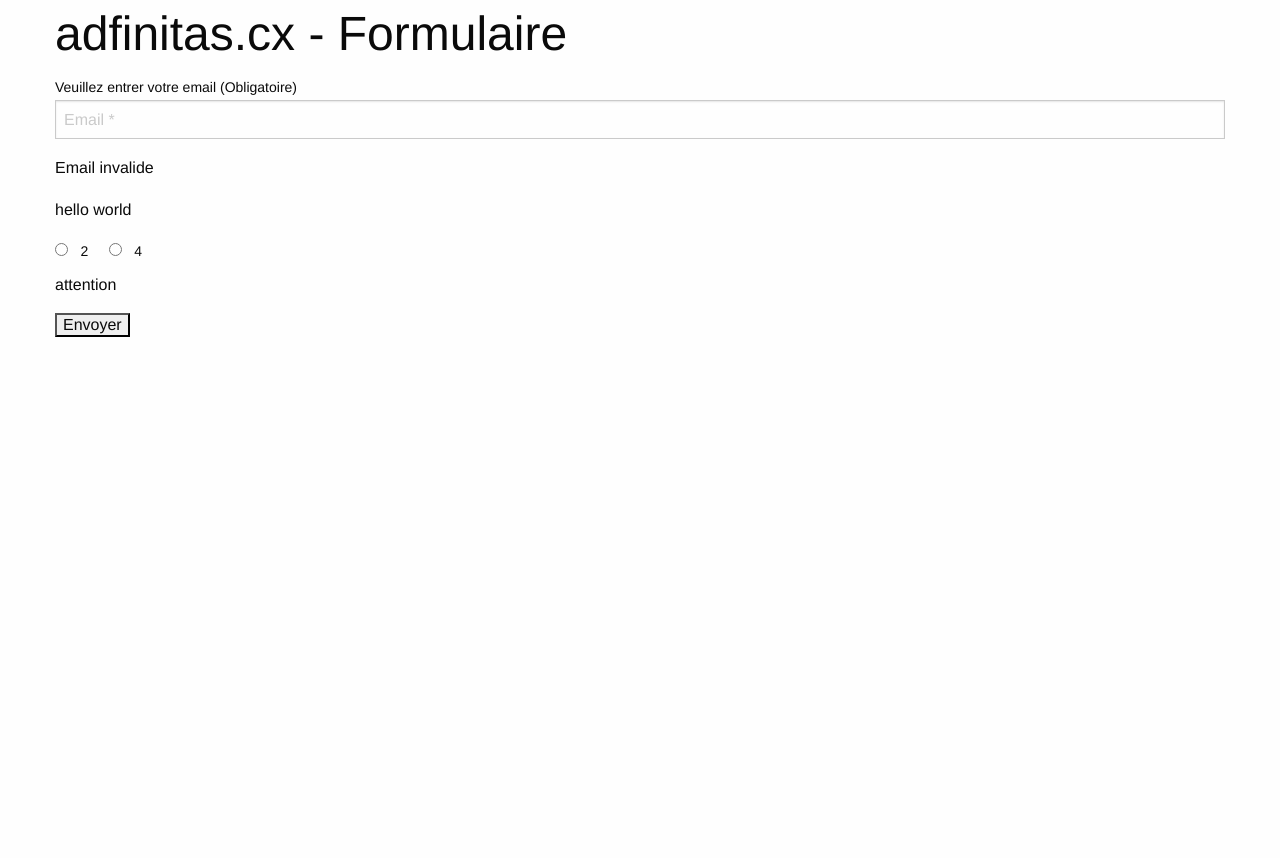
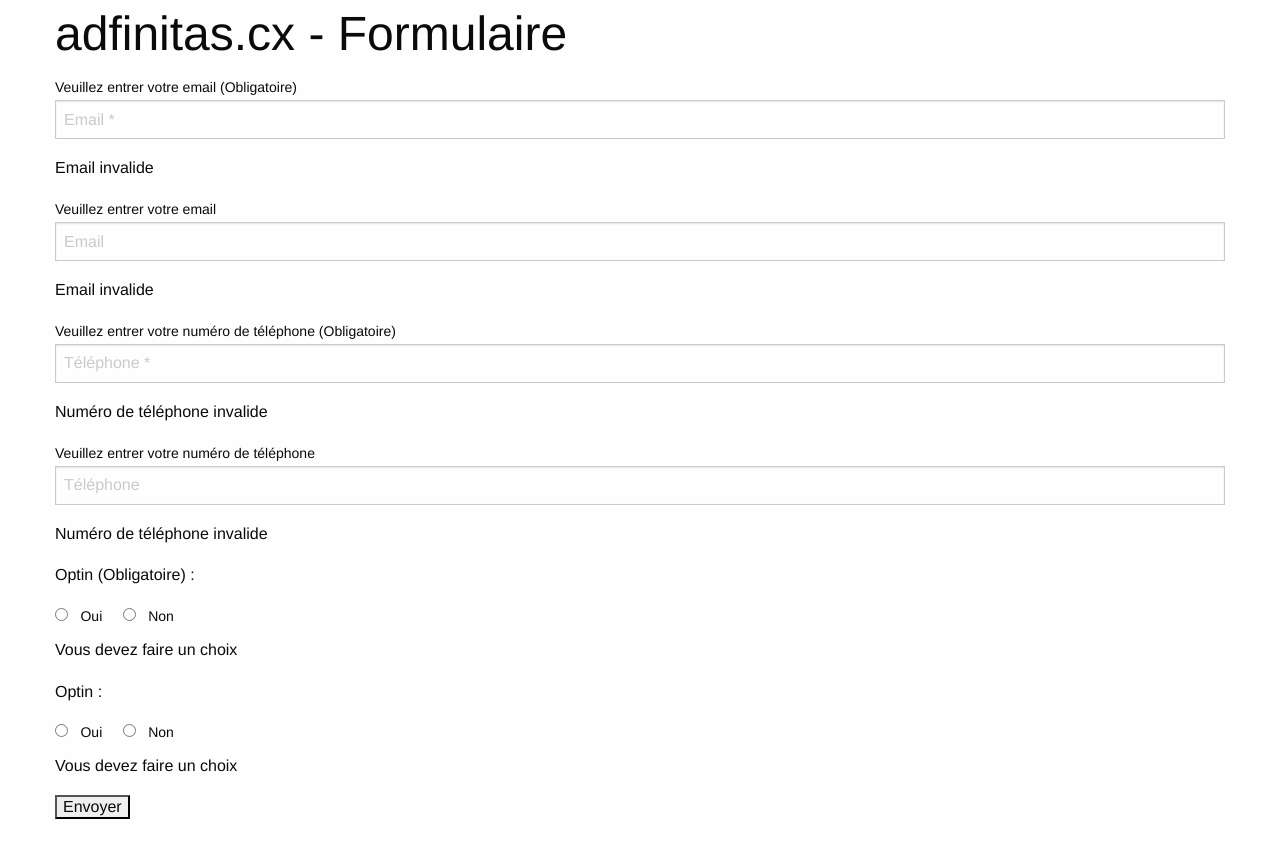
Before and after one commit to adfinitas-app/agir-action-enfance, a Jekyll site: the page built from form/index.html, in a window 1280 px wide. Shown: the top 858 px of the page. Built offline with Jekyll 4.4.1, drawn with Linux system fonts in a browser that asks for light colours.

```diff
--- a/assets/js/app.js
+++ b/assets/js/app.js
@@ -1 +1,13 @@
 $(document).foundation()
+
+// Function used in :
+// - assets/js/woopra.js
+// - assets/js/form.js
+function extractUrlParams() {
+  var t = document.location.search.substring(1).split('&'); var f = [];
+  for (var i=0; i<t.length; i++){
+    var x = t[ i ].split('=');
+    f[x[0]]=decodeURIComponent(x[1]);
+  }
+  return f;
+};
--- a/form/index.html
+++ b/form/index.html
@@ -1,36 +1,78 @@
 ---
 layout: form
-title: Formulaire
-source: Formulaire de test
-champs:
+title: "Formulaire"
+source: "Formulaire de test"
+champs :
  - type: champ_libre_court
-    nom: email
+   nom: "email"
    actif: true
    requis: true
-    texte: Veuillez entrer votre email (Obligatoire)
-    message_erreur: Email invalide
-    placeholder: 'Email *'
+   texte: "Veuillez entrer votre email (Obligatoire)"
+   message_erreur: "Email invalide"
+   placeholder: "Email *"
    controle: email
    reponses:
     - valeur:
-  - type: choix_unique
-    nom: long_1
+ - type: champ_libre_court
+   nom: "email-non-requis"
+   actif: true
+   requis: false
+   texte: "Veuillez entrer votre email"
+   message_erreur: "Email invalide"
+   placeholder: "Email"
+   controle: email
+   reponses:
+    - valeur:
+ - type: champ_libre_court
+   nom: "phone"
    actif: true
    requis: true
-    texte: hello world
-    message_erreur: attention
-    placeholder: placehold
+   texte: "Veuillez entrer votre numéro de téléphone (Obligatoire)"
+   message_erreur: "Numéro de téléphone invalide"
+   placeholder: "Téléphone *"
+   controle: telephone
+   reponses:
+    - valeur:
+ - type: champ_libre_court
+   nom: "phone-non-requis"
+   actif: true
+   requis: false
+   texte: "Veuillez entrer votre numéro de téléphone"
+   message_erreur: "Numéro de téléphone invalide"
+   placeholder: "Téléphone"
+   controle: telephone
+   reponses:
+    - valeur:
+ - type: choix_unique
+   nom: "optin"
+   actif: true
+   requis: true
+   texte: "Optin (Obligatoire) :"
+   message_erreur: "Vous devez faire un choix"
+   placeholder:
    controle:
    reponses:
-      - valeur: '2'
-      - valeur: '4'
-bouton_de_soumission: Envoyer
+    - valeur: Oui
+    - valeur: Non
+ - type: choix_unique
+   nom: "optin-non-requis"
+   actif: true
+   requis: false
+   texte: "Optin :"
+   message_erreur: "Vous devez faire un choix"
+   placeholder:
+   controle:
+   reponses:
+    - valeur: Oui
+    - valeur: Non
+bouton_de_soumission: "Envoyer"
+
 _comments:
-  nom: Obligatoire et unique. Description courte du champ
+  nom: "Obligatoire et unique. Description courte du champ"
   texte: Ce champ peut etre vide
-  placeholder: 'Seulement pour les champs de type "champ libre"'
-  controle: 'Seulement pour les champs de type "champ libre"'
-  reponses: 'Seulement pour les champs de type "choix"'
+  placeholder: Seulement pour les champs de type "champ libre"
+  controle: Seulement pour les champs de type "champ libre"
+  reponses: Seulement pour les champs de type "choix"
 ---
 
 <div class="row">
```
Also changed, not shown: assets/js/form.js (+19 -23 lines), assets/js/woopra.js (+0 -9 lines). Lines whose indentation alone changed are shown as unchanged.
